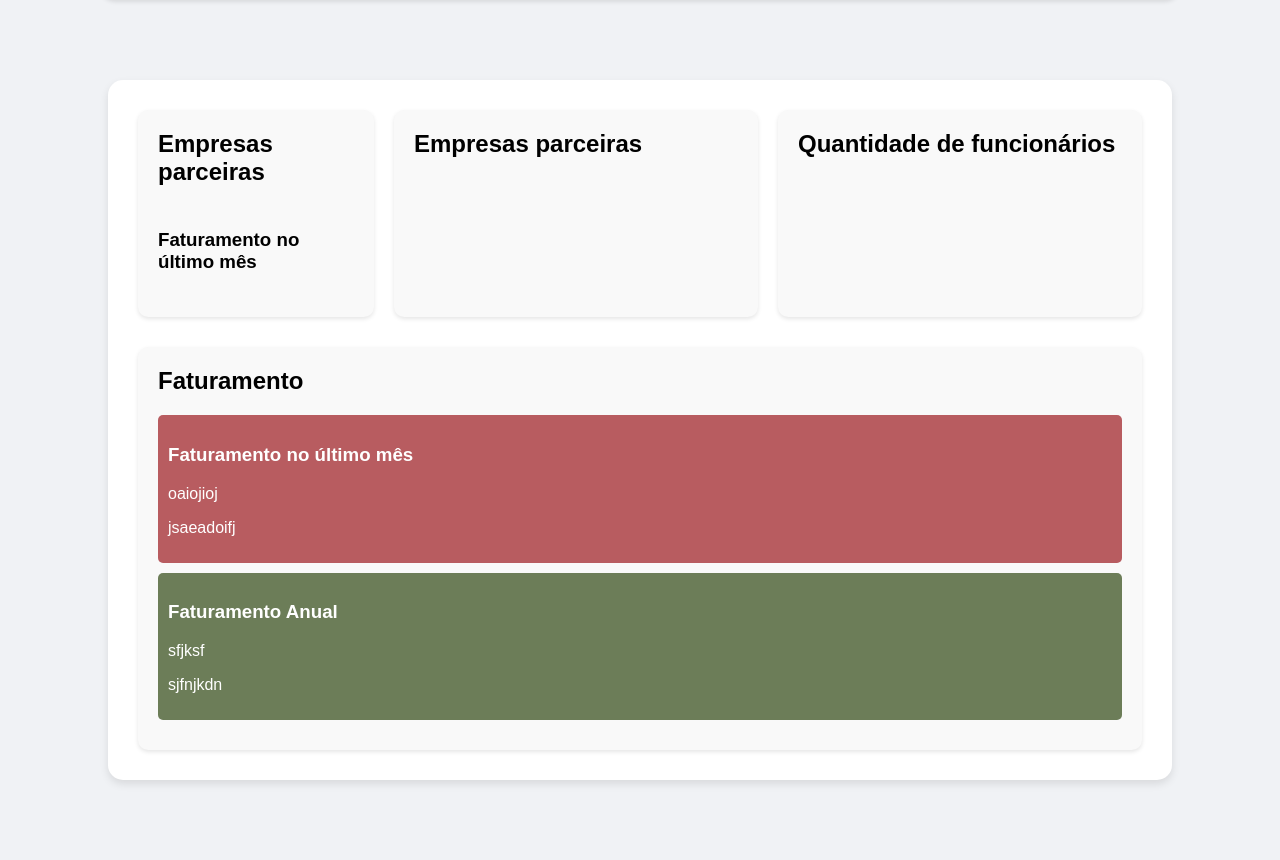
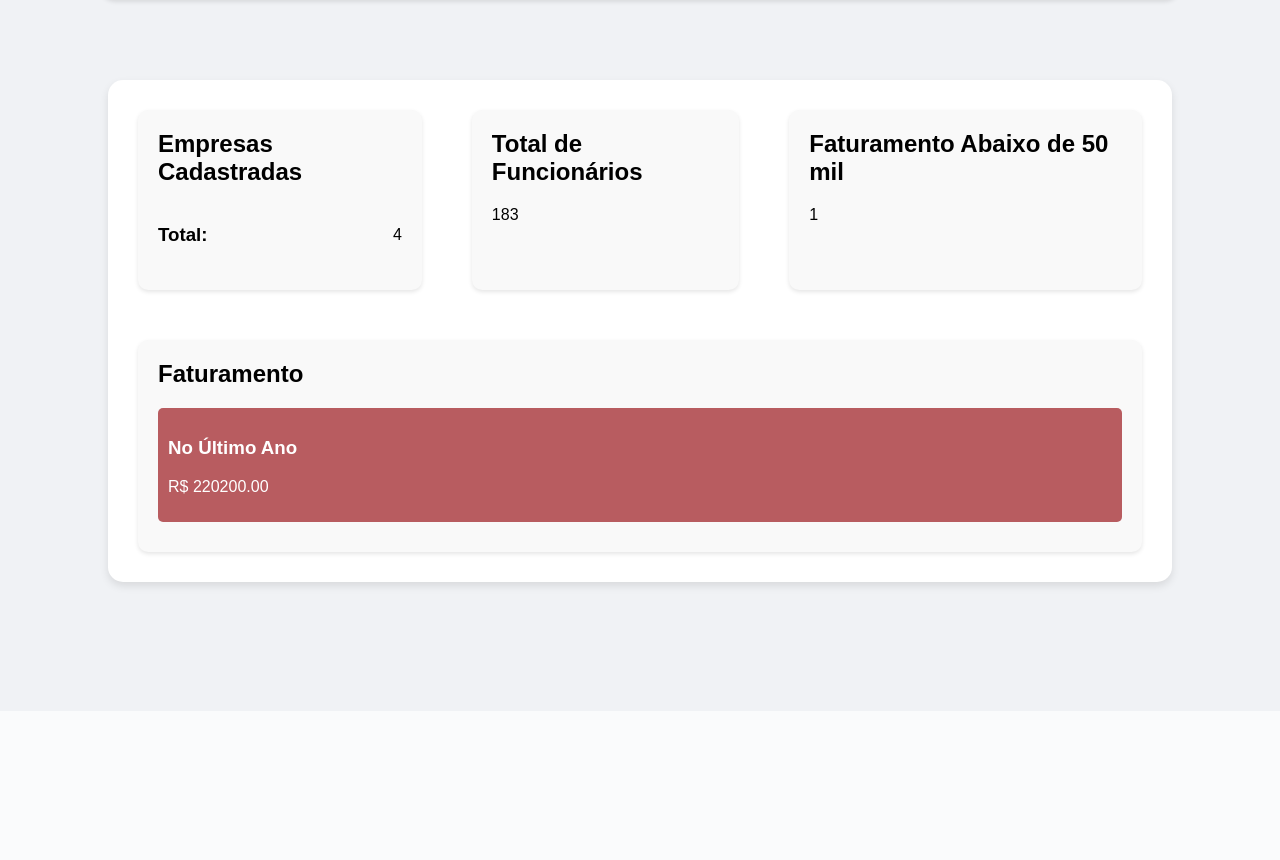
Before and after one commit to gabifpp0/Projeto_DIPEQ, a Django app: page /incubadora/dashboard/ in a window 1280 px wide. Shown: the part 89-949 px from the top of the page. After the commit the page ends 680 px from the top, so only its background shows below. Run offline with Django 5.2, Linux system fonts and the light colour scheme; data comes from the database, SQL or seed files in the repository; both versions use the stored data as it was after the commit.

Commit message:
Tela de dashboard, e tela de sucesso

```diff
--- a/projincubadora/incubadora/static/css/dashboard.css
+++ b/projincubadora/incubadora/static/css/dashboard.css
@@ -70,16 +70,6 @@ body {
 
 .main-block {
     width: 80%;
-    margin: 0 auto;
-    background-color: white;
-    border-radius: 15px;
-    box-shadow: 0 4px 8px rgba(0,0,0,0.1);
-    padding: 20px;
-    display: flex;
-    flex-direction: column;
-}
-.main-block {
-    width: 80%;
     margin: 80px auto;
     background-color: white;
     border-radius: 15px;
@@ -92,8 +82,8 @@ body {
 .container {
     display: flex;
     flex-wrap: wrap;
-    justify-content: flex-end;
-    flex-grow: 1;
+    justify-content: center;
+    gap: 20px;
 }
 
 .card {
@@ -102,45 +92,22 @@ body {
     box-shadow: 0 2px 4px rgba(0,0,0,0.1);
     padding: 20px;
     margin: 10px;
+    box-sizing: border-box;
+    min-width: 250px;
 }
 
-.empresas {
-    width: 18%;
-    flex-grow: 1;
-    flex-shrink: 0;
-    height: auto;
-    order: 0;
-    display: flex;
-    flex-direction: column;
-    align-items: center;
-    min-height: 100%;
+.card h2 {
+    margin-top: 0;
 }
 
 .card-group {
     display: flex;
-    width: 75%;
-    margin-left: 0;
-}
-
-.progress {
-    width: 100%;
-    height: auto;
-    margin-bottom: 10px;
-}
-
-.course {
-    width: 100%;
-    height: auto;
+    gap: 30px;
 }
 
 .faturamento {
     width: 100%;
     margin-top: 20px;
-    order: 3;
-}
-
-.card h2 {
-    margin-top: 0;
 }
 
 .progress-bar {
--- a/projincubadora/incubadora/templates/dashboard.html
+++ b/projincubadora/incubadora/templates/dashboard.html
@@ -4,7 +4,6 @@
     <meta charset="UTF-8">
     <meta name="viewport" content="width=device-width, initial-scale=1.0">
     <title>Dashboard</title>
-
 
     {% load static %}
     <link rel="stylesheet" href="{% static 'css/dashboard.css' %}">
@@ -13,7 +12,6 @@
     <nav class="navbar">
         <div class="logo">
             <img src="/static/imgs/cropped-LOGO-DIPEQ.png" alt="Mondly Logo" class="logo-img">
-
         </div>
         <ul class="nav-links">
             <li><a href="#">Home</a></li>
@@ -26,34 +24,35 @@
             <input type="text" class="search-bar" placeholder="🔍">
         </div>
     </nav>
+
     <div class="main-block">
         <div class="container">
+            <div class="card-group">
+
                 <div class="card empresas">
-                <h2>Empresas parceiras</h2>
+                    <h2>Empresas Cadastradas</h2>
                     <div class="bar">
-                    <h3>Faturamento no último mês</h3>
-
+                        <h3>Total:</h3>
+                        <p>{{ total_empresas }}</p>
                     </div>
                 </div>
-            <div class="card-group">
+
                 <div class="card progress">
-                    <h2>Empresas parceiras</h2>
+                    <h2>Total de Funcionários</h2>
+                    <p>{{ total_funcionarios }}</p>
                 </div>
+
                 <div class="card course">
-                    <h2>Quantidade de funcionários</h2>
+                    <h2>Faturamento Abaixo de 50 mil</h2>
+                    <p>{{ empresas_com_faturamento_baixo.count }}</p>
                 </div>
             </div>
+
             <div class="card faturamento">
                 <h2>Faturamento</h2>
                 <div>
-                    <h3>Faturamento no último mês</h3>
-                    <p>oaiojioj</p>
-                    <p>jsaeadoifj</p>
-                </div>
-                <div>
-                    <h3>Faturamento Anual</h3>
-                    <p>sfjksf</p>
-                    <p>sjfnjkdn</p>
+                    <h3>No Último Ano</h3>
+                    <p>R$ {{ total_faturamento_ultimo_ano|floatformat:2 }}</p>
                 </div>
             </div>
         </div>
--- a/projincubadora/incubadora/urls.py
+++ b/projincubadora/incubadora/urls.py
@@ -7,4 +7,5 @@ urlpatterns =[
     path('cadastro/redes/', views.cadastroRedes, name='cadastroRedes'),
     path('cadastro/faturamento/', views.faturamento, name='faturamento'),
     path('dashboard/', views.dashboard, name='dashboard'),
+    path('sucesso/', views.sucesso, name='sucesso'),
 ]
--- a/projincubadora/incubadora/views.py
+++ b/projincubadora/incubadora/views.py
@@ -1,9 +1,7 @@
 from django.shortcuts import render, redirect, get_object_or_404
-from django.http import HttpResponse
 from .forms import EmpresaForm, GestaoDePessoasForm, RedesForm, FaturamentoForm, FaturamentoMesForm
 from .models import Empresa, GestaoDePessoas, Redes, Faturamento, FaturamentoMensal
-from django.utils import timezone
-from django.forms import modelformset_factory
+from django.db.models import Sum
 
 # Create your views here.
 
@@ -67,28 +65,70 @@ def faturamento(request):
     empresa = get_object_or_404(Empresa, id=empresa_id)
 
     if request.method == 'POST':
-        form = FaturamentoForm(request.POST)
-        if form.is_valid():
-            faturamento = form.save(commit=False)
-            faturamento.empresa = empresa
-            faturamento.save()
 
-            # Criar automaticamente os faturamentos dos últimos 3 meses do último ano registrado
-            meses_atuais = [10, 11, 12]  # Últimos 3 meses (Outubro, Novembro, Dezembro)
-            for mes in meses_atuais:
-                FaturamentoMensal.objects.create(
-                    faturamento=faturamento,
-                    mes=mes,
-                    valor=0  # O usuário pode atualizar depois
+        anos = [2022, 2023, 2024]
+        for ano in anos:
+            faturamento_valor = request.POST.get(f'faturamento_{ano}')
+            if faturamento_valor:
+
+                faturamento, created = Faturamento.objects.get_or_create(
+                    empresa=empresa,
+                    ano=ano,
+                    defaults={'faturamento': faturamento_valor}
                 )
 
-            return redirect('dashboard')
+                if not created:
+                    faturamento.faturamento = faturamento_valor
+                    faturamento.save()
 
-    else:
-        form = FaturamentoForm()
+                if ano == 2024:
+                    meses_atuais = [10, 11, 12]
+                    for mes in meses_atuais:
 
-    return render(request, 'faturamento.html', {'form': form})
+                        FaturamentoMensal.objects.create(
+                            faturamento=faturamento,
+                            mes=mes,
+                            valor=0
+                        )
+
+        return redirect('sucesso')
+
+    return render(request, 'faturamento.html')
+
+def dashboard(request):
+
+    empresas = Empresa.objects.all()
 
 
-def dashboard(request):
-    return render(request,"dashboard.html")
+    total_funcionarios = 0
+    total_faturamento_ultimo_ano = 0
+    total_empresas = empresas.count()
+
+
+    empresas_com_faturamento_baixo = Empresa.objects.annotate(faturamento_total=Sum('faturamentos__faturamento')).filter(faturamento_total__lt=50000)
+
+
+    for empresa in empresas:
+
+        gestao = empresa.gestao_pessoas.first()
+
+        if gestao:
+            total_funcionarios += (gestao.funcionarioCLT + gestao.funcionarioTercerizados + gestao.estagiario)
+
+
+        ultimo_faturamento = Faturamento.objects.filter(empresa=empresa).order_by('-ano').first()
+
+        if ultimo_faturamento:
+            total_faturamento_ultimo_ano += ultimo_faturamento.faturamento
+
+
+    return render(request, 'dashboard.html', {
+        'total_funcionarios': total_funcionarios,
+        'total_faturamento_ultimo_ano': total_faturamento_ultimo_ano,
+        'total_empresas': total_empresas,
+        'empresas_com_faturamento_baixo': empresas_com_faturamento_baixo,
+        'empresas': empresas
+    })
+
+def sucesso(request):
+    return render(request, 'sucesso.html')
```
Also changed, not shown: projincubadora/incubadora/models.py (+4 -5 lines), projincubadora/incubadora/static/css/faturamento.css (+114 -0 lines), projincubadora/incubadora/static/css/sucesso.css (added, +104 -0 lines), projincubadora/incubadora/templates/faturamento.html (+22 -33 lines), projincubadora/incubadora/templates/sucesso.html (added, +34 -0 lines), projincubadora/db.sqlite3. Lines whose indentation alone changed are shown as unchanged.
